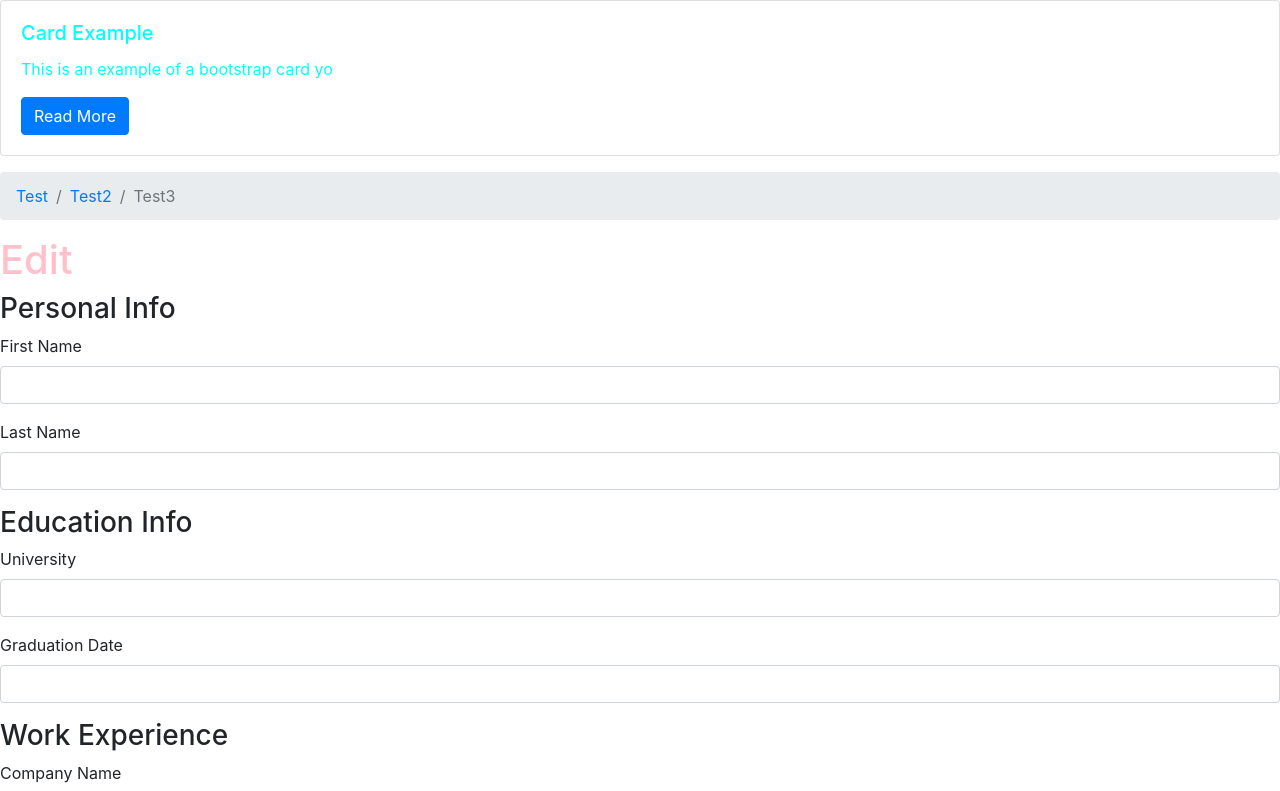
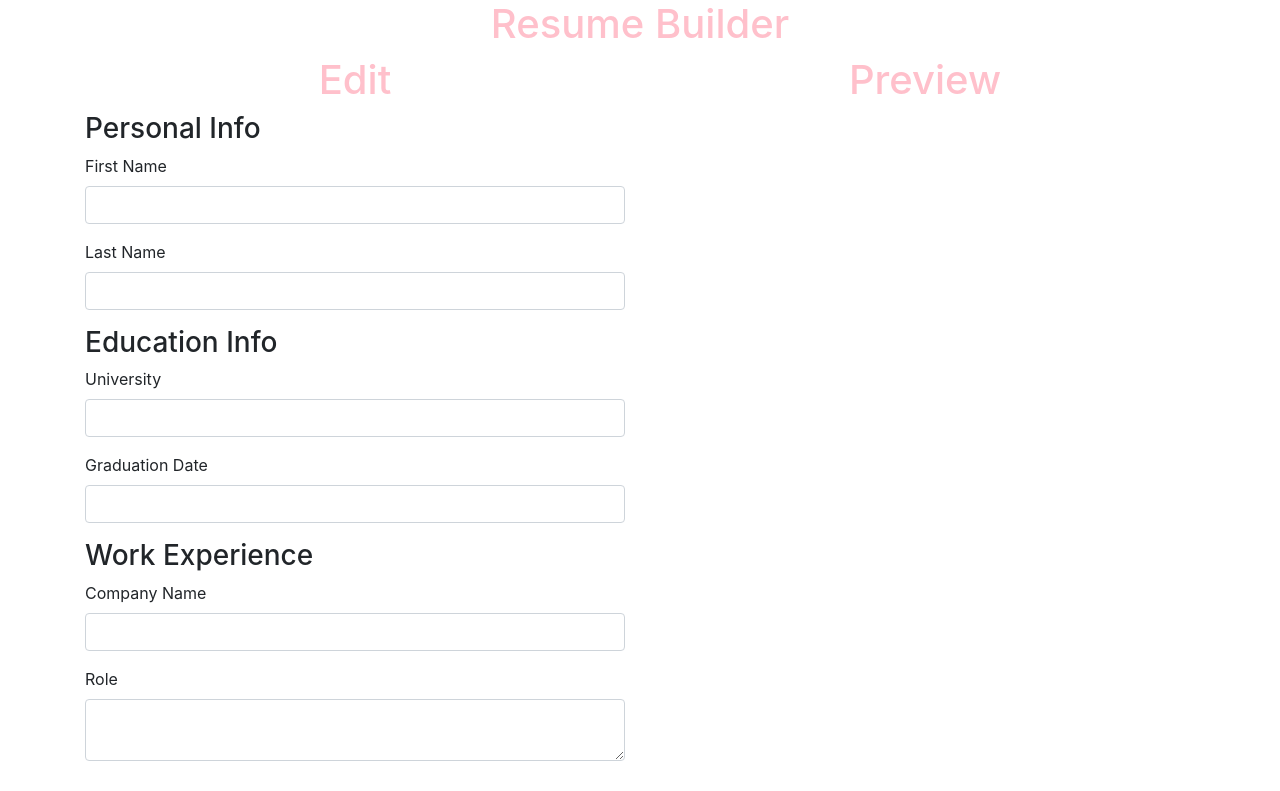
Before and after one commit to Celinarabe/cv-project, a React (Create React App) app: page / in a window 1280 px wide. Shown: the top 791 px of the page. Built offline with nearby package versions, Linux system fonts and the light colour scheme.

Commit message:
added bootstrap grid

```diff
--- a/src/components/App.js
+++ b/src/components/App.js
@@ -1,6 +1,8 @@
 import React, { Component } from "react";
 import Preview from "./Preview";
 import Edit from "./Edit";
+import { Container, Row, Col } from "react-bootstrap";
+import "bootstrap/dist/css/bootstrap.min.css";
 
 export class App extends Component {
   constructor(props) {
@@ -35,9 +37,17 @@ export class App extends Component {
   render() {
     return (
       <div>
-        <Edit {...this.state} onChange={e => (this.handleChange(e))} />
-        <Preview {...this.state} />
-
+        <Container>
+          <h1 className="text-center">Resume Builder</h1>
+          <Row>
+            <Col>
+              <Edit {...this.state} onChange={(e) => this.handleChange(e)} />
+            </Col>
+            <Col>
+            <Preview {...this.state} />
+            </Col>
+          </Row>
+        </Container>
       </div>
     );
   }
--- a/src/components/Edit.js
+++ b/src/components/Edit.js
@@ -5,7 +5,7 @@ import "bootstrap/dist/css/bootstrap.min.css";
 function Edit(props) {
   return (
     <div>
-      <h1>Edit</h1>
+      <h1 className="text-center">Edit</h1>
       <Form>
       <h3>Personal Info</h3>
         <Form.Group controlId="fname">
--- a/src/components/Preview.js
+++ b/src/components/Preview.js
@@ -1,7 +1,10 @@
+import { Form } from 'react-bootstrap'
+import "bootstrap/dist/css/bootstrap.min.css";
+
 function Preview(props) {
   return(
-    <div>
-    <h1>Preview</h1>
+    <div className="text-center">
+    <h1 >Preview</h1>
     <h3>{props.fname} {props.lname}</h3>
     <p><strong>{props.university}</strong> {props.graduationDate}</p>
     <p><strong>{props.companyName}</strong> {props.role}</p>
--- a/src/index.js
+++ b/src/index.js
@@ -11,26 +11,7 @@ import reportWebVitals from "./reportWebVitals";
 
 ReactDOM.render(
   <React.StrictMode>
-    <Card className="mb-3"style={{ color: "aqua" }}>
-
-      <Card.Body>
-        <Card.Title>
-          Card Example
-        </Card.Title>
-        <Card.Text>
-          This is an example of a bootstrap card yo
-        </Card.Text>
-        <Button variant="primary">Read More</Button>
-      </Card.Body>
-    </Card>
-    <Breadcrumb>
-    <Breadcrumb.Item>Test</Breadcrumb.Item>
-    <Breadcrumb.Item>Test2</Breadcrumb.Item>
-    <Breadcrumb.Item active>Test3</Breadcrumb.Item>
-    </Breadcrumb>
     <App />
-    <Button>Test Button</Button>
-    <Alert variant="success">This is a button</Alert>
   </React.StrictMode>,
   document.getElementById("root")
 );
```
